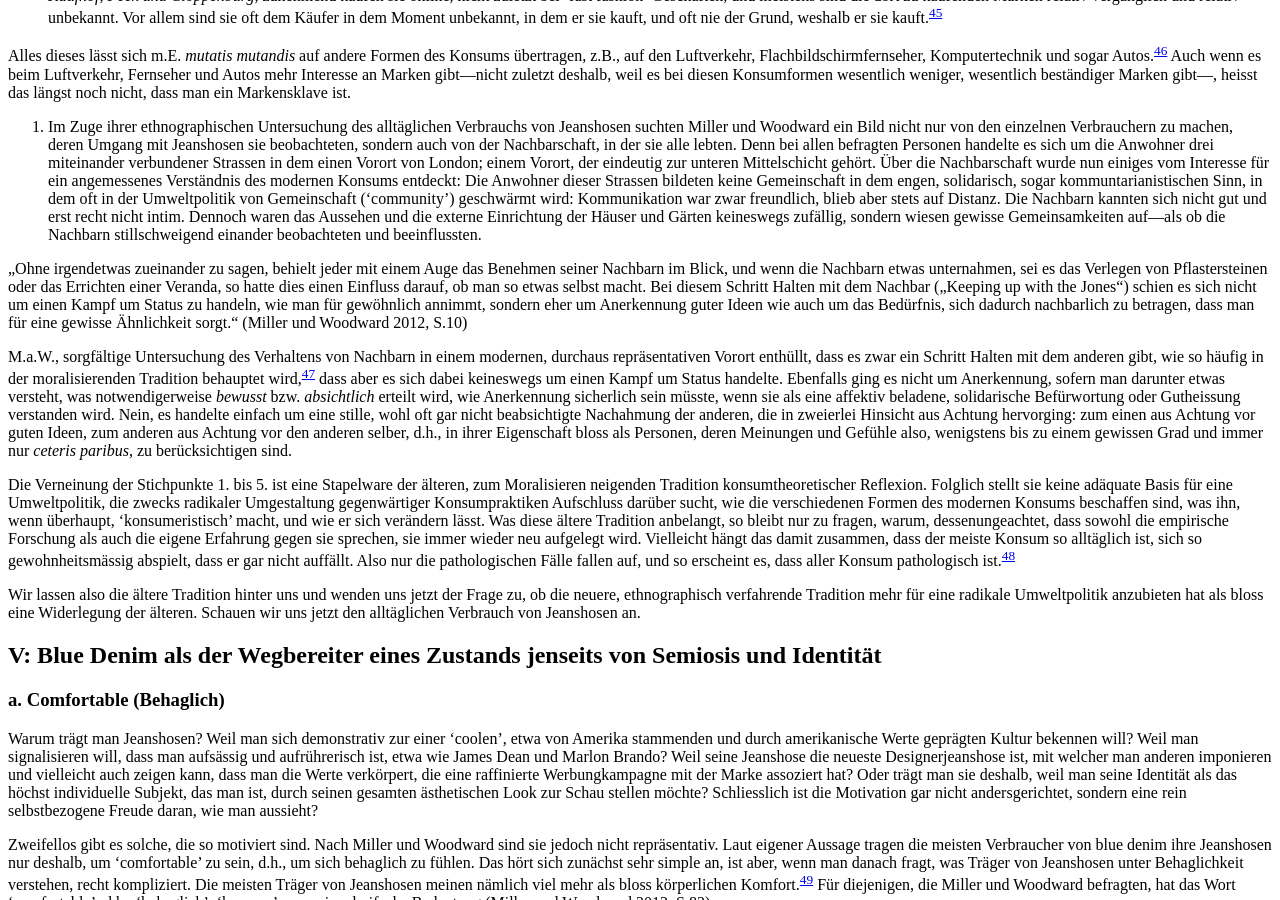
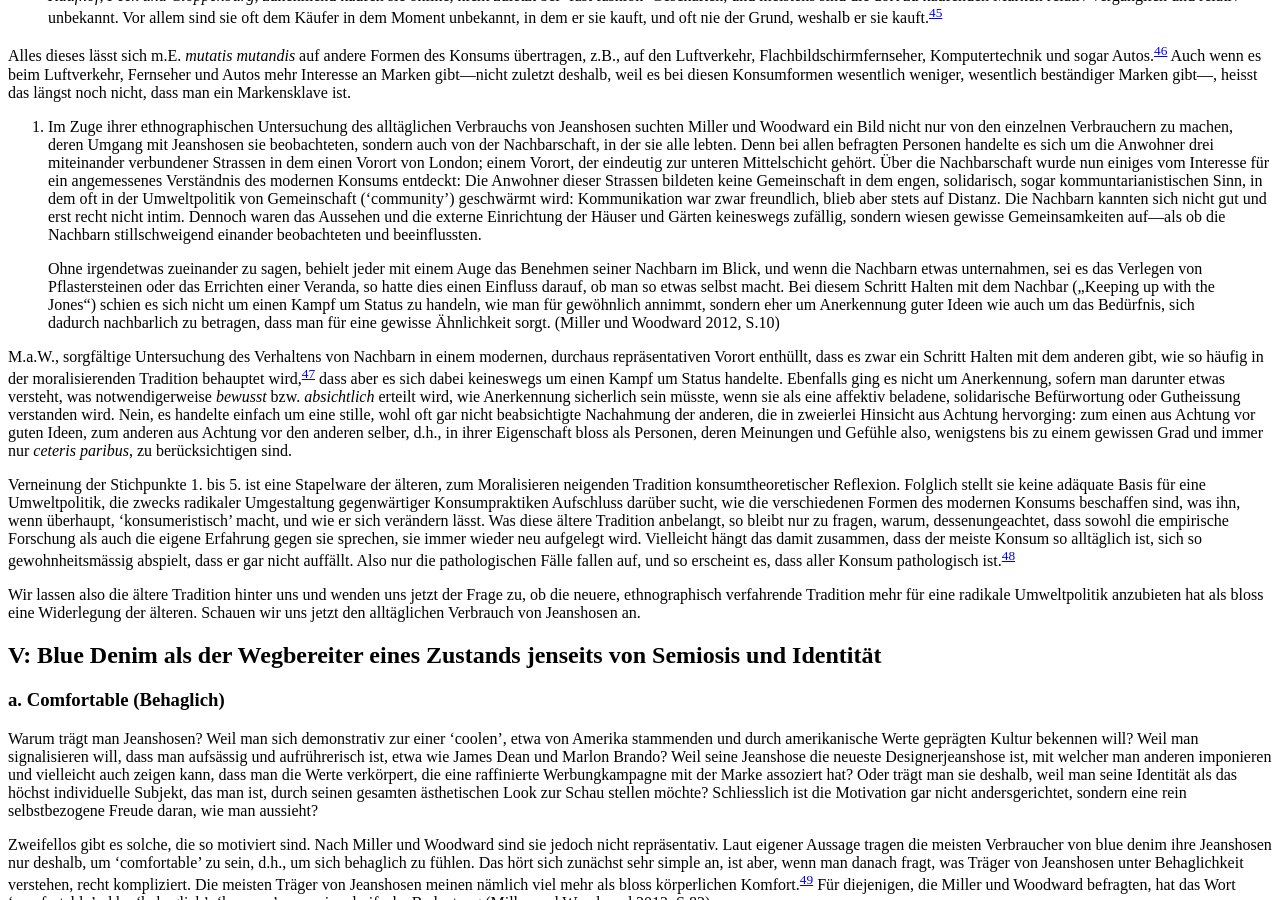
Before and after one commit to klepas/bruins-site, a Jekyll site: the page built from papers/_posts/2013-06-13-The-Struggle-for-the-Ordinary.md, in a window 1280 px wide and 900 px high, scrolled down 6687 px. Built offline with Jekyll 4.4.1, drawn with Linux system fonts in a browser that asks for light colours; nearby versions of some CDN libraries; some web fonts are replaced.

Commit message:
Updated 2013-06-13-The-Struggle-for-the-Ordinary.md

```diff
--- a/papers/_posts/2013-06-13-The-Struggle-for-the-Ordinary.md
+++ b/papers/_posts/2013-06-13-The-Struggle-for-the-Ordinary.md
@@ -121,11 +121,11 @@ Oben habe ich zwischen moralisierenden Konsumtheorien und ihren empirisch oder v
 
 5. Im Zuge ihrer ethnographischen Untersuchung des alltäglichen Verbrauchs von Jeanshosen suchten Miller und Woodward ein Bild nicht nur von den einzelnen Verbrauchern zu machen, deren Umgang mit Jeanshosen sie beobachteten, sondern auch von der Nachbarschaft, in der sie alle lebten. Denn bei allen befragten Personen handelte es sich um die Anwohner drei miteinander verbundener Strassen in dem einen Vorort von London; einem Vorort, der eindeutig zur unteren Mittelschicht gehört. Über die Nachbarschaft wurde nun einiges vom Interesse für ein angemessenes Verständnis des modernen Konsums entdeckt: Die Anwohner dieser Strassen bildeten keine Gemeinschaft in dem engen, solidarisch, sogar kommuntarianistischen Sinn, in dem oft in der Umweltpolitik von Gemeinschaft (‘community’) geschwärmt wird: Kommunikation war zwar freundlich, blieb aber stets auf Distanz. Die Nachbarn kannten sich nicht gut und erst recht nicht intim. Dennoch waren das Aussehen und die externe Einrichtung der Häuser und Gärten keineswegs zufällig, sondern wiesen gewisse Gemeinsamkeiten auf—als ob die Nachbarn stillschweigend einander beobachteten und beeinflussten.
 
-  „Ohne irgendetwas zueinander zu sagen, behielt jeder mit einem Auge das Benehmen seiner Nachbarn im Blick, und wenn die Nachbarn etwas unternahmen, sei es das Verlegen von Pflastersteinen oder das Errichten einer Veranda, so hatte dies einen Einfluss darauf, ob man so etwas selbst macht. Bei diesem Schritt Halten mit dem Nachbar („Keeping up with the Jones“) schien es sich nicht um einen Kampf um Status zu handeln, wie man für gewöhnlich annimmt, sondern eher um Anerkennung guter Ideen wie auch um das Bedürfnis, sich dadurch nachbarlich zu betragen, dass man für eine gewisse Ähnlichkeit sorgt.“ (Miller und Woodward 2012, S.10)
+  > Ohne irgendetwas zueinander zu sagen, behielt jeder mit einem Auge das Benehmen seiner Nachbarn im Blick, und wenn die Nachbarn etwas unternahmen, sei es das Verlegen von Pflastersteinen oder das Errichten einer Veranda, so hatte dies einen Einfluss darauf, ob man so etwas selbst macht. Bei diesem Schritt Halten mit dem Nachbar („Keeping up with the Jones“) schien es sich nicht um einen Kampf um Status zu handeln, wie man für gewöhnlich annimmt, sondern eher um Anerkennung guter Ideen wie auch um das Bedürfnis, sich dadurch nachbarlich zu betragen, dass man für eine gewisse Ähnlichkeit sorgt. (Miller und Woodward 2012, S.10)
 
   M.a.W., sorgfältige Untersuchung des Verhaltens von Nachbarn in einem modernen, durchaus repräsentativen Vorort enthüllt, dass es zwar ein Schritt Halten mit dem anderen gibt, wie so häufig in der moralisierenden Tradition behauptet wird,[^47] dass aber es sich dabei keineswegs um einen Kampf um Status handelte. Ebenfalls ging es nicht um Anerkennung, sofern man darunter etwas versteht, was notwendigerweise _bewusst_ bzw. _absichtlich_ erteilt wird, wie Anerkennung sicherlich sein müsste, wenn sie als eine affektiv beladene, solidarische Befürwortung oder Gutheissung verstanden wird. Nein, es handelte einfach um eine stille, wohl oft gar nicht beabsichtigte Nachahmung der anderen, die in zweierlei Hinsicht aus Achtung hervorging: zum einen aus Achtung vor guten Ideen, zum anderen aus Achtung vor den anderen selber, d.h., in ihrer Eigenschaft bloss als Personen, deren Meinungen und Gefühle also, wenigstens bis zu einem gewissen Grad und immer nur _ceteris paribus_, zu berücksichtigen sind.
 
-Die Verneinung der Stichpunkte 1. bis 5. ist eine Stapelware der älteren, zum Moralisieren neigenden Tradition konsumtheoretischer Reflexion. Folglich stellt sie keine adäquate Basis für eine Umweltpolitik, die zwecks radikaler Umgestaltung gegenwärtiger Konsumpraktiken Aufschluss darüber sucht, wie die verschiedenen Formen des modernen Konsums beschaffen sind, was ihn, wenn überhaupt, ‘konsumeristisch’ macht, und wie er sich verändern lässt. Was diese ältere Tradition anbelangt, so bleibt nur zu fragen, warum, dessenungeachtet, dass sowohl die empirische Forschung als auch die eigene Erfahrung gegen sie sprechen, sie immer wieder neu aufgelegt wird. Vielleicht hängt das damit zusammen, dass der meiste Konsum so alltäglich ist, sich so gewohnheitsmässig abspielt, dass er gar nicht auffällt. Also nur die pathologischen Fälle fallen auf, und so erscheint es, dass aller Konsum pathologisch ist.[^48]
+Verneinung der Stichpunkte 1. bis 5. ist eine Stapelware der älteren, zum Moralisieren neigenden Tradition konsumtheoretischer Reflexion. Folglich stellt sie keine adäquate Basis für eine Umweltpolitik, die zwecks radikaler Umgestaltung gegenwärtiger Konsumpraktiken Aufschluss darüber sucht, wie die verschiedenen Formen des modernen Konsums beschaffen sind, was ihn, wenn überhaupt, ‘konsumeristisch’ macht, und wie er sich verändern lässt. Was diese ältere Tradition anbelangt, so bleibt nur zu fragen, warum, dessenungeachtet, dass sowohl die empirische Forschung als auch die eigene Erfahrung gegen sie sprechen, sie immer wieder neu aufgelegt wird. Vielleicht hängt das damit zusammen, dass der meiste Konsum so alltäglich ist, sich so gewohnheitsmässig abspielt, dass er gar nicht auffällt. Also nur die pathologischen Fälle fallen auf, und so erscheint es, dass aller Konsum pathologisch ist.[^48]
 
 Wir lassen also die ältere Tradition hinter uns und wenden uns jetzt der Frage zu, ob die neuere, ethnographisch verfahrende Tradition mehr für eine radikale Umweltpolitik anzubieten hat als bloss eine Widerlegung der älteren. Schauen wir uns jetzt den alltäglichen Verbrauch von Jeanshosen an.
 
```
